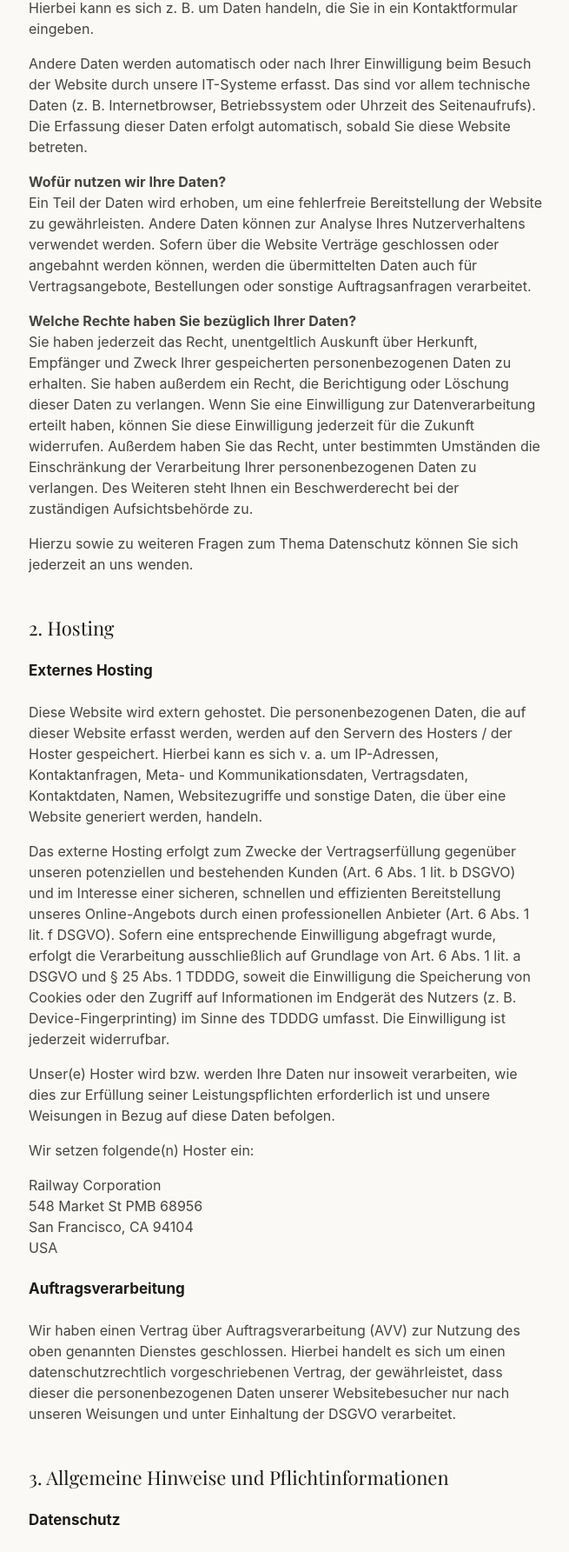
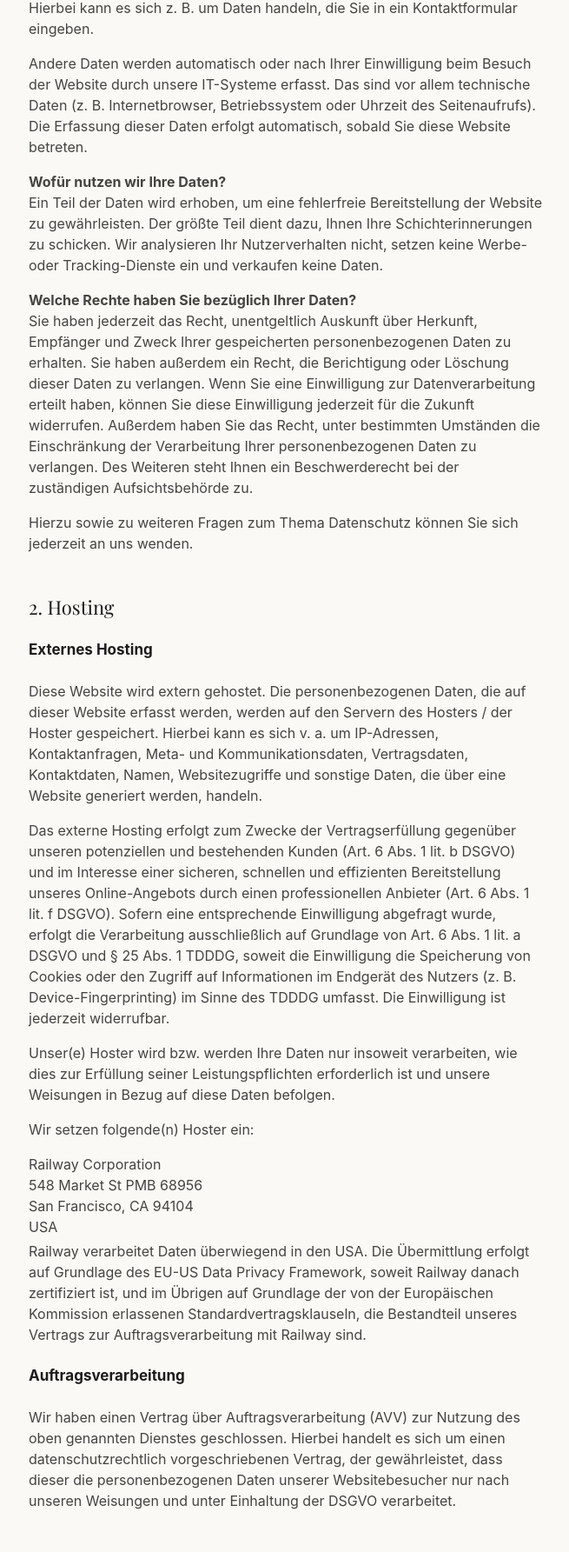
Before and after one commit to AntonB1608/schichtplan-online, a Flask app: page /datenschutz in a window 1280 px wide. Shown: the part 670-2455 px from the top of the page at 87% size, without its empty margins (311-966 px from the left). Run offline with Flask 3, Linux system fonts and the light colour scheme; some libraries are stand-ins or nearby versions.

Commit message:
Rewrite the privacy policy to match what Shiftmates actually does
- Account data, shifts and notes, reminders (Art. 6(1)(b))
- Resend for all emails (DPF), OpenWeather for city lookups (UK adequacy)
- Railway transfer basis (DPF / SCCs), only a necessary session cookie
- Remove the newsletter section, there is no newsletter
- Contact address team@shiftmates.org in privacy policy and Impressum

```diff
--- a/templates/datenschutz.html
+++ b/templates/datenschutz.html
@@ -32,10 +32,9 @@
 
   <p><strong>Wofür nutzen wir Ihre Daten?</strong><br>
      Ein Teil der Daten wird erhoben, um eine fehlerfreie Bereitstellung der Website zu
-     gewährleisten. Andere Daten können zur Analyse Ihres Nutzerverhaltens verwendet werden.
-     Sofern über die Website Verträge geschlossen oder angebahnt werden können, werden die
-     übermittelten Daten auch für Vertragsangebote, Bestellungen oder sonstige
-     Auftragsanfragen verarbeitet.</p>
+     gewährleisten. Der größte Teil dient dazu, Ihnen Ihre Schichterinnerungen zu schicken.
+     Wir analysieren Ihr Nutzerverhalten nicht, setzen keine Werbe- oder Tracking-Dienste ein
+     und verkaufen keine Daten.</p>
 
   <p><strong>Welche Rechte haben Sie bezüglich Ihrer Daten?</strong><br>
      Sie haben jederzeit das Recht, unentgeltlich Auskunft über Herkunft, Empfänger und Zweck
@@ -76,6 +75,10 @@
     San Francisco, CA 94104<br>
     USA
   </p>
+  <p>Railway verarbeitet Daten überwiegend in den USA. Die Übermittlung erfolgt auf Grundlage des
+     EU-US Data Privacy Framework, soweit Railway danach zertifiziert ist, und im Übrigen auf
+     Grundlage der von der Europäischen Kommission erlassenen Standardvertragsklauseln, die
+     Bestandteil unseres Vertrags zur Auftragsverarbeitung mit Railway sind.</p>
 
   <h4>Auftragsverarbeitung</h4>
   <p>Wir haben einen Vertrag über Auftragsverarbeitung (AVV) zur Nutzung des oben genannten
@@ -105,7 +108,7 @@
     Weinbietstraße 2a<br>
     67117 Limburgerhof<br>
     Deutschland<br><br>
-    E-Mail: <a href="mailto:antonboewer@icloud.com">antonboewer@icloud.com</a>
+    E-Mail: <a href="mailto:team@shiftmates.org">team@shiftmates.org</a>
   </p>
   <p>Verantwortliche Stelle ist die natürliche oder juristische Person, die allein oder
      gemeinsam mit anderen über die Zwecke und Mittel der Verarbeitung von personenbezogenen
@@ -253,42 +256,63 @@
      oder generell ausschließen sowie das automatische Löschen der Cookies beim Schließen des
      Browsers aktivieren. Bei der Deaktivierung von Cookies kann die Funktionalität dieser
      Website eingeschränkt sein.</p>
-  <p>Sofern weitere Cookies und Dienste auf dieser Website eingesetzt werden, können Sie dies
-     dieser Datenschutzerklärung entnehmen.</p>
+  <p><strong>Welche Cookies Shiftmates verwendet:</strong> ausschließlich ein technisch
+     notwendiges Sitzungs-Cookie. Es hält Sie nach dem Einloggen angemeldet und schützt Formulare
+     vor Missbrauch (CSRF-Schutz). Wir setzen keine Analyse-, Werbe- oder Drittanbieter-Cookies
+     ein. Deshalb fragen wir auch keine Einwilligung für Cookies ab.</p>
 
-  <h3>5. Newsletter</h3>
+  <h3>5. Nutzerkonto und Schichterinnerungen</h3>
 
-  <h4>Newsletterdaten</h4>
-  <p>Wenn Sie den auf der Website angebotenen Newsletter beziehen möchten, benötigen wir von
-     Ihnen eine E-Mail-Adresse sowie Informationen, welche uns die Überprüfung gestatten, dass
-     Sie der Inhaber der angegebenen E-Mail-Adresse sind und mit dem Empfang des Newsletters
-     einverstanden sind. Weitere Daten werden nicht bzw. nur auf freiwilliger Basis erhoben.
-     Diese Daten verwenden wir ausschließlich für den Versand der angeforderten Informationen
-     und geben diese nicht an Dritte weiter.</p>
-  <p>Die Verarbeitung der in das Newsletteranmeldeformular eingegebenen Daten erfolgt
-     ausschließlich auf Grundlage Ihrer Einwilligung (Art. 6 Abs. 1 lit. a DSGVO). Die erteilte
-     Einwilligung zur Speicherung der Daten, der E-Mail-Adresse sowie deren Nutzung zum Versand
-     des Newsletters können Sie jederzeit widerrufen, etwa über den „Austragen“-Link im
-     Newsletter. Die Rechtmäßigkeit der bereits erfolgten Datenverarbeitungsvorgänge bleibt vom
-     Widerruf unberührt.</p>
-  <p>Die von Ihnen zum Zwecke des Newsletter-Bezugs bei uns hinterlegten Daten werden von uns
-     bis zu Ihrer Austragung aus dem Newsletter bei uns bzw. dem Newsletterdiensteanbieter
-     gespeichert und nach der Abbestellung des Newsletters oder nach Zweckfortfall aus der
-     Newsletterverteilerliste gelöscht. Wir behalten uns vor, E-Mail-Adressen aus unserem
-     Newsletterverteiler nach eigenem Ermessen im Rahmen unseres berechtigten Interesses nach
-     Art. 6 Abs. 1 lit. f DSGVO zu löschen oder zu sperren.</p>
-  <p>Daten, die zu anderen Zwecken bei uns gespeichert wurden, bleiben hiervon unberührt.</p>
-  <p>Nach Ihrer Austragung aus der Newsletterverteilerliste wird Ihre E-Mail-Adresse bei uns
-     bzw. dem Newsletterdiensteanbieter ggf. in einer Blacklist gespeichert, sofern dies zur
-     Verhinderung künftiger Mailings erforderlich ist. Die Daten aus der Blacklist werden nur
-     für diesen Zweck verwendet und nicht mit anderen Daten zusammengeführt. Dies dient sowohl
-     Ihrem Interesse als auch unserem Interesse an der Einhaltung der gesetzlichen Vorgaben beim
-     Versand von Newslettern (berechtigtes Interesse im Sinne des Art. 6 Abs. 1 lit. f DSGVO).
-     Die Speicherung in der Blacklist ist zeitlich nicht befristet.
-     <strong>Sie können der Speicherung widersprechen, sofern Ihre Interessen unser berechtigtes
-     Interesse überwiegen.</strong></p>
+  <h4>Welche Daten wir speichern</h4>
+  <p>Wenn Sie ein Konto anlegen und Shiftmates nutzen, speichern wir:</p>
+  <ul>
+    <li>Ihren Benutzernamen und Ihre E-Mail-Adresse,</li>
+    <li>Ihr Passwort, ausschließlich als verschlüsselten Hash (bcrypt), nie im Klartext,</li>
+    <li>ob Ihre E-Mail-Adresse bestätigt ist, sowie zeitlich begrenzte Codes für die Bestätigung
+        und das Zurücksetzen des Passworts,</li>
+    <li>die Anzahl fehlgeschlagener Anmeldeversuche und eine eventuelle vorübergehende Sperre
+        Ihres Kontos (Schutz vor unbefugtem Zugriff),</li>
+    <li>die Stadt, die Sie angeben, und die daraus ermittelte Zeitzone,</li>
+    <li>Ihre Einstellungen für die Erinnerungen (an/aus, Uhrzeit, Vorlaufzeit),</li>
+    <li>Ihre Schichten mit Datum, Beginn, Ende, Art der Schicht und Ihren Notizen,</li>
+    <li>wann Ihr Konto angelegt wurde und wann welche Erinnerung verschickt wurde, damit keine
+        Erinnerung doppelt kommt.</li>
+  </ul>
 
-  <h3>6. Anfrageformular für Teams</h3>
+  <h4>Zweck und Rechtsgrundlage</h4>
+  <p>Wir verarbeiten diese Daten, um Ihnen den Dienst bereitzustellen, also vor allem, um Ihnen
+     Ihre Schichterinnerungen zu schicken. Rechtsgrundlage ist Art. 6 Abs. 1 lit. b DSGVO
+     (Erfüllung des Nutzungsvertrags). Die Anmeldeversuche und Sperren verarbeiten wir auf
+     Grundlage unseres berechtigten Interesses an der Sicherheit Ihres Kontos (Art. 6 Abs. 1
+     lit. f DSGVO).</p>
+
+  <h4>Speicherdauer und Löschung</h4>
+  <p>Wir speichern Ihre Daten, solange Ihr Konto besteht. Die Erinnerungen können Sie jederzeit
+     in Ihrem Profil abschalten. Möchten Sie Ihr Konto vollständig löschen, genügt eine E-Mail an
+     team@shiftmates.org. Wir löschen dann Ihr Konto mit allen Schichten und Notizen, sofern
+     keine gesetzlichen Aufbewahrungspflichten entgegenstehen.</p>
+
+  <h3>6. E-Mail-Versand über Resend</h3>
+  <p>Alle E-Mails von Shiftmates, also Bestätigungs-Mails, Mails zum Zurücksetzen des Passworts,
+     die Schichterinnerungen und Anfragen aus dem Team-Formular, versenden wir über den Dienst
+     Resend (Resend, 2261 Market Street #5039, San Francisco, CA 94114, USA). Dabei werden Ihre
+     E-Mail-Adresse und der Inhalt der jeweiligen Mail, bei Erinnerungen also Ihre Schichten und
+     Notizen, an Resend übermittelt.</p>
+  <p>Wir haben mit Resend einen Vertrag zur Auftragsverarbeitung geschlossen. Resend ist nach dem
+     EU-US Data Privacy Framework zertifiziert, für das die Europäische Kommission ein
+     angemessenes Datenschutzniveau festgestellt hat. Rechtsgrundlage ist Art. 6 Abs. 1 lit. b
+     DSGVO, da der Versand der Erinnerungen der Kern unseres Dienstes ist.</p>
+
+  <h3>7. Wetter- und Zeitzonendaten über OpenWeather</h3>
+  <p>Um Ihre Zeitzone zu ermitteln und das Wetter in Ihre Erinnerungen einzufügen, fragen wir bei
+     OpenWeather (OpenWeather Ltd., 30 St. Mary Axe, London EC3A 8BF, Vereinigtes Königreich)
+     Wetterdaten für die von Ihnen angegebene Stadt ab. Die Abfrage erfolgt von unserem Server
+     aus. Dabei wird nur der Name der Stadt übermittelt, nicht Ihr Name, Ihre E-Mail-Adresse oder
+     Ihre IP-Adresse.</p>
+  <p>Für das Vereinigte Königreich hat die Europäische Kommission ein angemessenes
+     Datenschutzniveau festgestellt. Rechtsgrundlage ist Art. 6 Abs. 1 lit. b DSGVO.</p>
+
+  <h3>8. Anfrageformular für Teams</h3>
 
   <h4>Welche Daten wir erheben</h4>
   <p>Auf der Seite „Shiftmates for your team“ können Sie uns eine Anfrage zur Team-Funktion
@@ -319,6 +343,7 @@
      Verarbeitung jederzeit widersprechen und die Löschung Ihrer Daten verlangen; eine kurze
      E-Mail an team@shiftmates.org genügt.</p>
 
+  <p class="muted legal-source">Stand: September 2026</p>
   <p class="muted legal-source">
     Quelle: <a href="https://www.e-recht24.de" rel="nofollow">e-recht24.de</a>
   </p>
--- a/templates/impressum.html
+++ b/templates/impressum.html
@@ -17,7 +17,7 @@
 
   <h3>Kontakt</h3>
   <p>
-    E-Mail: <a href="mailto:antonboewer@icloud.com">antonboewer@icloud.com</a>
+    E-Mail: <a href="mailto:team@shiftmates.org">team@shiftmates.org</a>
   </p>
 
   <h3>Haftung für Inhalte</h3>
```
